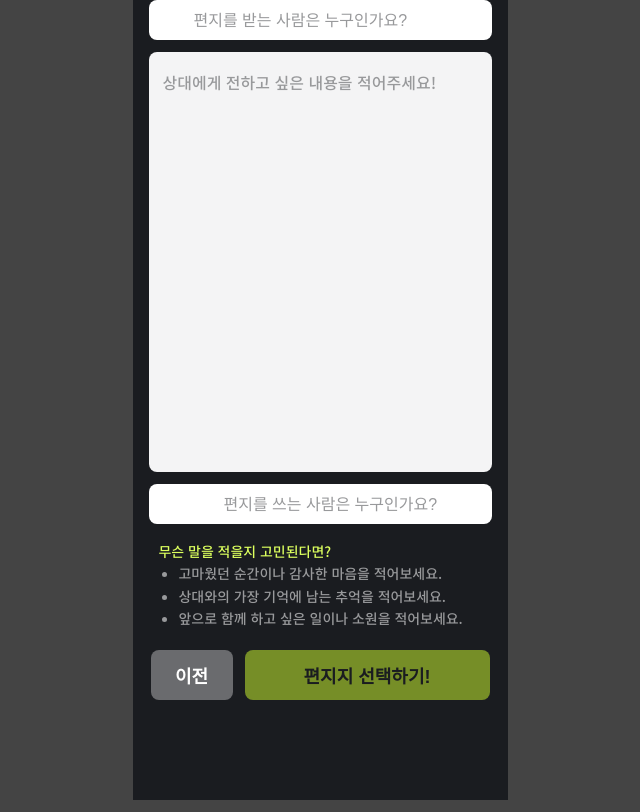
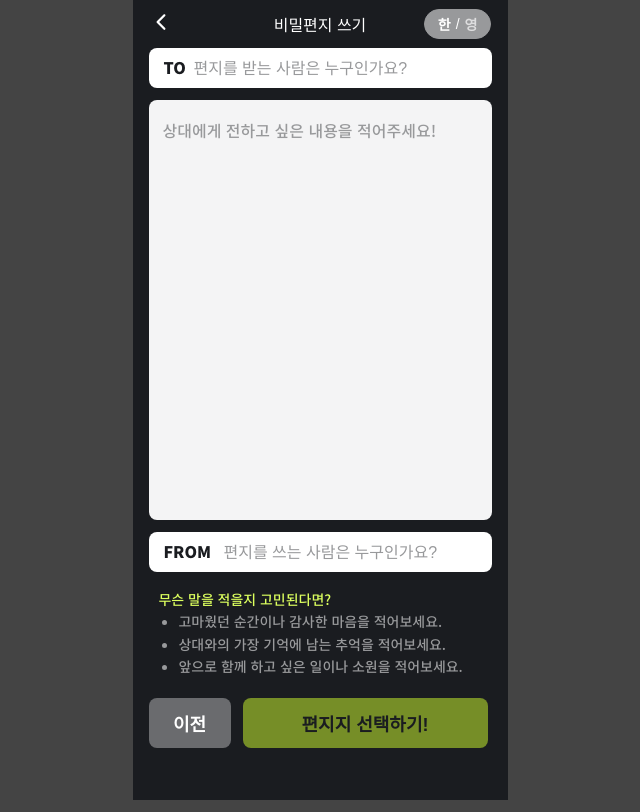
Before and after one commit to Catch-Letter/Catch-Letter-FE, a React (Vite) app: page /writeletter in a window 1280 px wide. Shown: the whole page, without its empty margins (320-960 px from the left). Built offline with nearby package versions, Linux system fonts and the light colour scheme; no server answers.

Commit message:
fix: 헤더 추가 (#37)

```diff
--- a/src/pages/letter-write/LetterWrite.styles.tsx
+++ b/src/pages/letter-write/LetterWrite.styles.tsx
@@ -1,12 +1,15 @@
 import { colors } from '#/styles/color'
 import { css } from '@emotion/react'
 
-export const LetterWriteStyle = css`
+export const LetterWriteWrapper = css`
   display: flex;
   flex-direction: column;
   height: 100vh;
   background-color: ${colors.grey[13]};
+`
+export const LetterWriteStyle = css`
   padding: 0 16px;
+  color: ${colors.grey[13]};
 
   .input-to,
   .input-from {
--- a/src/pages/letter-write/LetterWrite.tsx
+++ b/src/pages/letter-write/LetterWrite.tsx
@@ -1,9 +1,10 @@
-import { LetterWriteStyle } from './LetterWrite.styles'
+import { LetterWriteStyle, LetterWriteWrapper } from './LetterWrite.styles'
 import { Input, Button } from '#/shared/ui'
 import { WriteDesc, TextCard } from '#/components/letter-write'
 import { useTranslation } from 'react-i18next'
 import React, { useState } from 'react'
 import { useLocation, useNavigate } from 'react-router'
+import { BackHeader } from '#/components'
 
 const LetterWrite = () => {
   const { t } = useTranslation()
@@ -23,6 +24,8 @@ const LetterWrite = () => {
     })
   }
   return (
+    <div css={LetterWriteWrapper}>
+      <BackHeader Center='비밀편지 쓰기' />
       <div css={LetterWriteStyle}>
         <div className='content'>
           <div className='input-to'>
@@ -65,6 +68,7 @@ const LetterWrite = () => {
           </Button>
         </div>
       </div>
+    </div>
   )
 }
 
```
Lines whose indentation alone changed are shown as unchanged.
